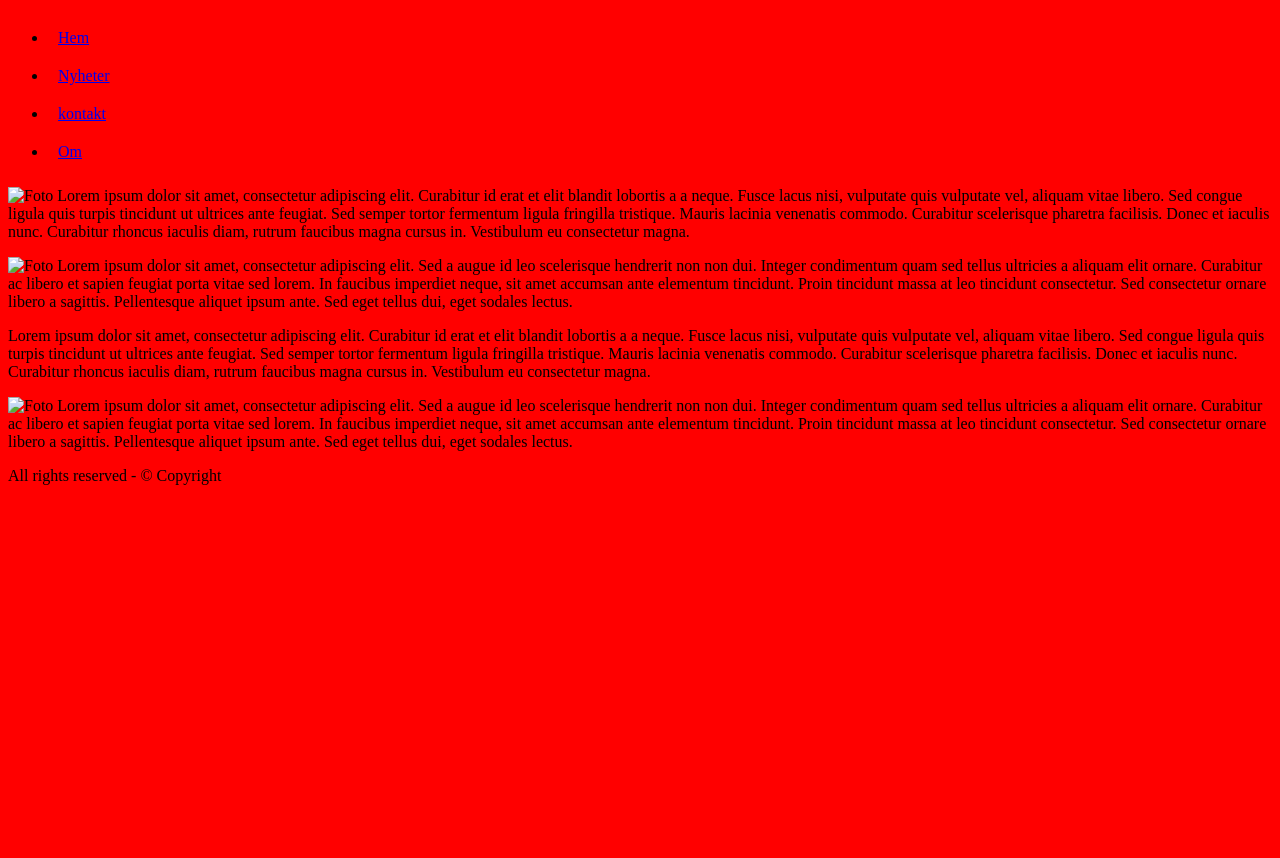
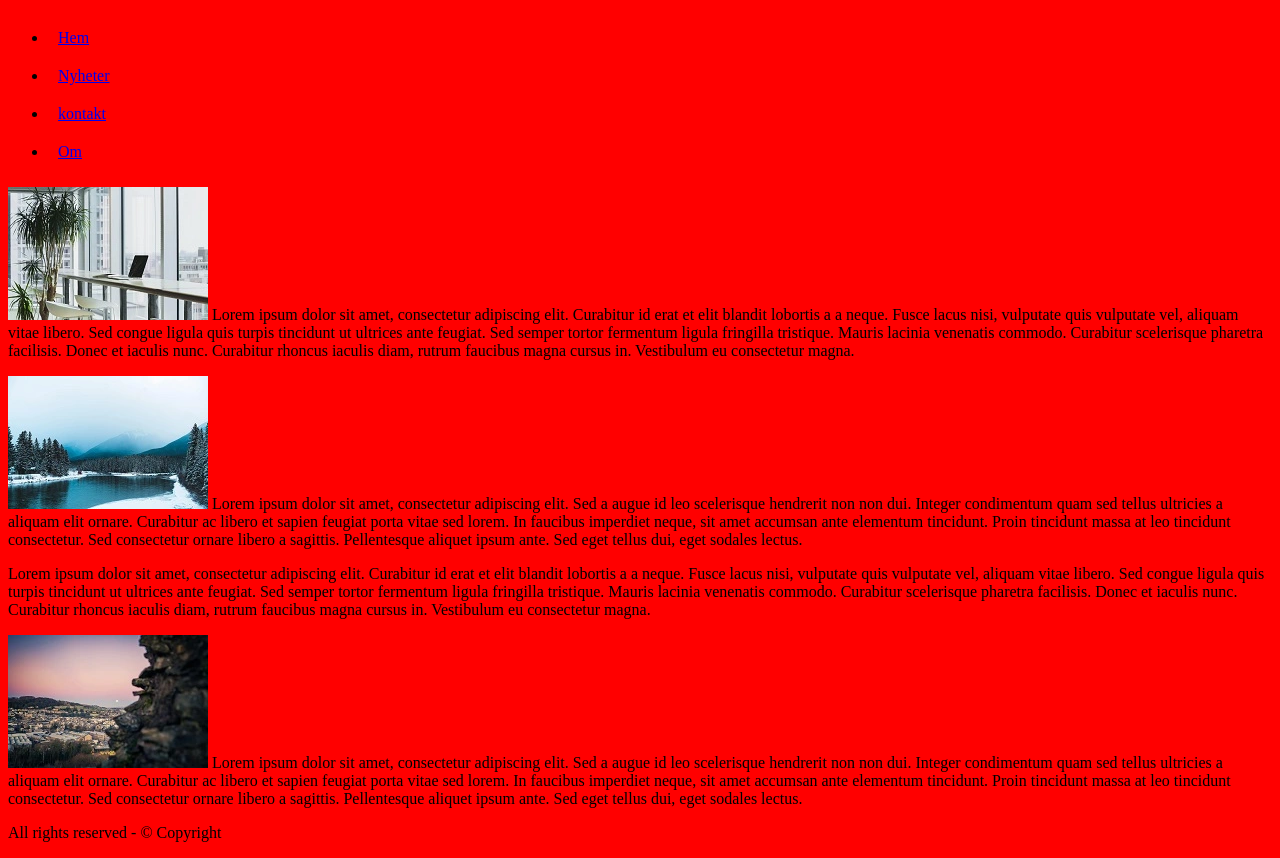
Before and after one commit to linn450/new2, a plain HTML site: page index.html in a window 1280 px wide. Shown: the part 61-919 px from the top of the page. Before the commit the page ends 800 px from the top, so only its background shows below. Drawn offline with Linux system fonts and the light colour scheme.

Commit message:
Add files via upload

```diff
--- a/index.html
+++ b/index.html
@@ -47,7 +47,7 @@
 
     <div class="leftcol">
 
-      <p><img src="office-min.jpg" alt="Foto" />
+      <p><img src="office-min.webp" alt="Foto" />
 
       Lorem ipsum dolor sit amet, consectetur adipiscing elit. Curabitur id erat
 
@@ -65,7 +65,7 @@
 
       </p>
 
-      <p> <img src="winter-min.jpg" alt="Foto" />
+      <p> <img src="winter-min.webp" alt="Foto" />
 
         Lorem ipsum dolor sit amet, consectetur adipiscing elit. Sed a augue id
 
@@ -105,7 +105,7 @@
 
       </p>
 
-      <p><img src="house-min.jpg" alt="Foto" />
+      <p><img src="house-min.webp" alt="Foto" />
 
         Lorem ipsum dolor sit amet, consectetur adipiscing elit. Sed a augue id
 
```
Also changed, not shown: house-min.webp (added), office-min.webp (added), winter-min.webp (added).
